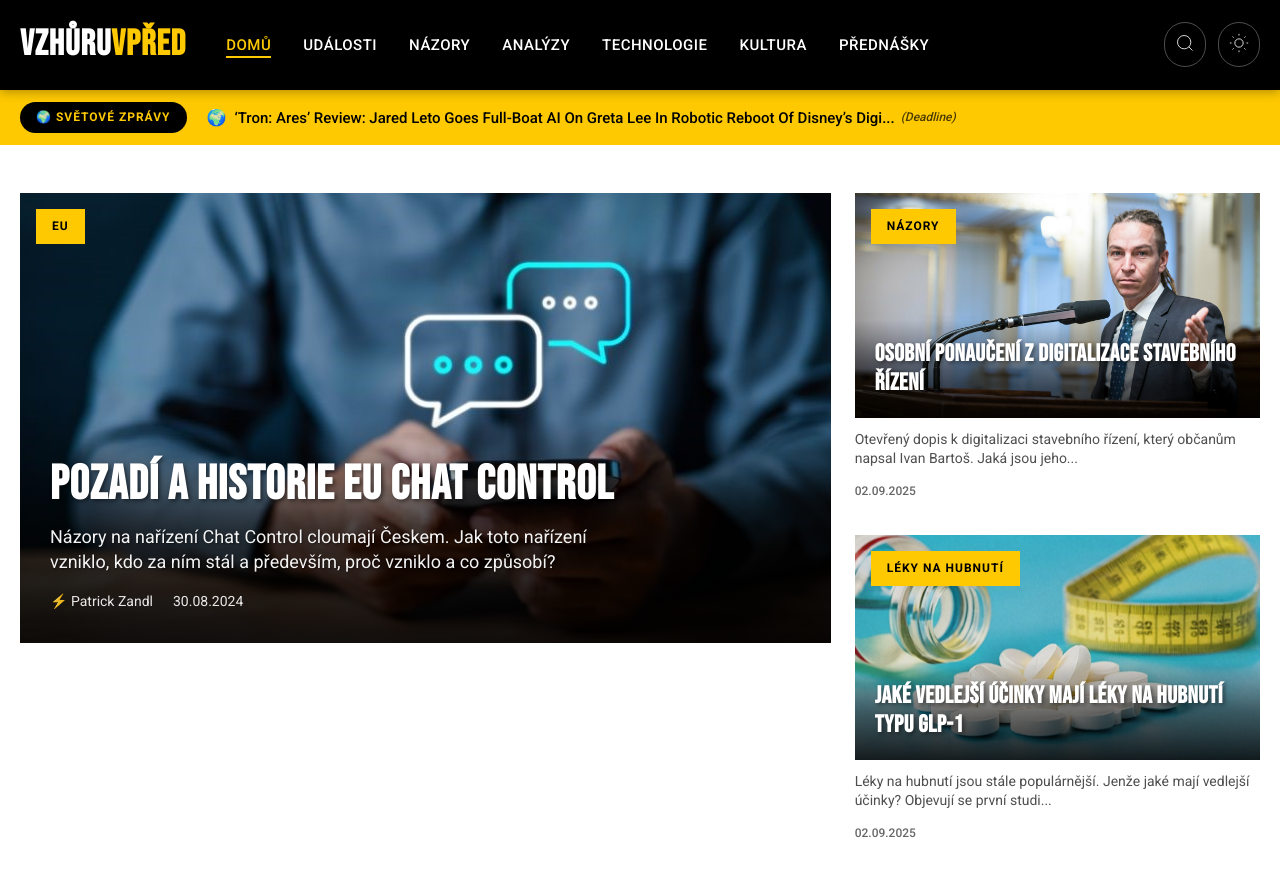
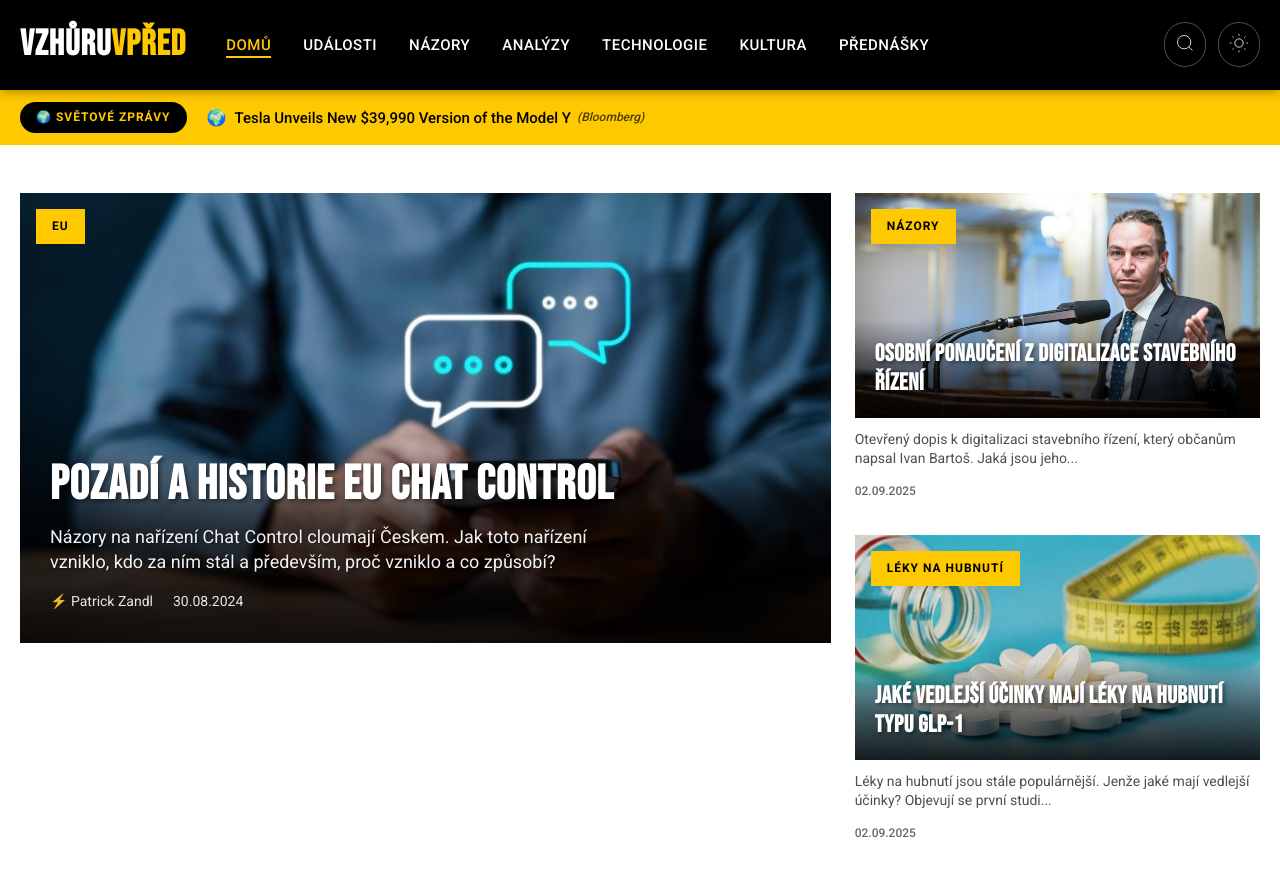
Before and after one commit to tangero/vzhuruvpred, a Jekyll site: the page built from index.html, in a window 1280 px wide and 900 px high. Shown: the top 877 px of the window. Built offline with Jekyll 4.4.1, drawn with Linux system fonts in a browser that asks for light colours; part of the change alters nothing that is shown.

Commit message:
Update world news 2025-10-08 20:21

```diff
--- a/_data/world_news.json
+++ b/_data/world_news.json
@@ -1,6 +1,105 @@
 {
-  "last_updated": "2025-10-08T19:14:09",
+  "last_updated": "2025-10-08T20:19:53",
   "articles": [
+    {
+      "flag": "🌍",
+      "country": "global",
+      "title": "Gold futures rise above $4,000 per ounce for the first time",
+      "original_title": "Gold futures rise above $4,000 per ounce for the first time - AP News",
+      "url": "https://apnews.com/article/gold-record-price-silver-shutdown-fbe2b3c43780923569a7b5db1a55f06b",
+      "urlToImage": "https://dims.apnews.com/dims4/default/a1a6ed5/2147483647/strip/true/crop/5647x3176+0+294/resize/1440x810!/quality/90/?url=https%3A%2F%2Fassets.apnews.com%2F4b%2Fed%2Fd5e0ac458afb49f11cad0c1c94dc%2F54c6fc701be2445aad67cd7f775aec43",
+      "source": "Associated Press",
+      "publishedAt": "2025-10-07T20:29:00Z",
+      "description": "Gold futures have soared above $4,000 per troy ounce for the first time, as many investors seek a “safe haven” to park their money during the continuing U.S. government shutdown. The going price for N"
+    },
+    {
+      "flag": "🌍",
+      "country": "global",
+      "title": "Tesla Unveils New $39,990 Version of the Model Y",
+      "original_title": "Tesla Unveils New $39,990 Version of the Model Y - Bloomberg.com",
+      "url": "https://www.bloomberg.com/news/articles/2025-10-07/tesla-unveils-39-990-model-y-to-counter-loss-of-us-tax-credits",
+      "urlToImage": "https://assets.bwbx.io/images/users/iqjWHBFdfxIU/i6mvOJBYKCk8/v0/1200x800.jpg",
+      "source": "Bloomberg",
+      "publishedAt": "2025-10-07T19:41:32Z",
+      "description": "Tesla Inc. introduced new versions of its top-selling models priced at under $40,000, making its main vehicles more affordable to counteract the loss of US incentives for electric cars."
+    },
+    {
+      "flag": "🇺🇸",
+      "country": "us",
+      "title": "Supreme Court sharply questions law banning conversion therapy",
+      "original_title": "Supreme Court sharply questions law banning conversion therapy - The Washington Post",
+      "url": "https://www.washingtonpost.com/politics/2025/10/07/supreme-court-gay-conversion-therapy-ban/",
+      "urlToImage": "https://www.washingtonpost.com/wp-apps/imrs.php?src=https://arc-anglerfish-washpost-prod-washpost.s3.amazonaws.com/public/D6CUQ2NPDNVBRA5L6PHSDM6LYM.JPG&w=1440",
+      "source": "The Washington Post",
+      "publishedAt": "2025-10-07T18:27:31Z",
+      "description": "Supreme Court sharpy questions Colorado law that bans efforts to changing minors’ sexual identity, suggesting it violates free speech rights of therapists."
+    },
+    {
+      "flag": "🌍",
+      "country": "global",
+      "title": "U.S. envoy Steve Witkoff, Jared Kushner heading to Egypt as Gaza ceasefire talks continue",
+      "original_title": "U.S. envoy Steve Witkoff, Jared Kushner heading to Egypt as Gaza ceasefire talks continue - CBS News",
+      "url": "https://www.cbsnews.com/news/steve-witkoff-jared-kushner-egypt-gaza-ceasefire-talks/",
+      "urlToImage": "https://assets3.cbsnewsstatic.com/hub/i/r/2025/10/07/ede4e45e-6235-40b3-bd69-b737610b9176/thumbnail/1200x630g1/683a5218b242a88b6beac56b17ae86da/gettyimages-2238128796.jpg",
+      "source": "CBS News",
+      "publishedAt": "2025-10-07T18:13:00Z",
+      "description": "White House spokesperson Karoline Leavitt said Steve Witkoff and Jared Kushner were on hand to take part in indirect talks between Israel and Hamas, which aim to end the war in Gaza."
+    },
+    {
+      "flag": "🌍",
+      "country": "global",
+      "title": "Three scientists at US universities win Nobel Prize in physics for advancing quantum technology",
+      "original_title": "Three scientists at US universities win Nobel Prize in physics for advancing quantum technology - AP News",
+      "url": "https://apnews.com/article/nobel-prize-physics-e74ee2acf652259cf268cc1d48873e14",
+      "urlToImage": "https://dims.apnews.com/dims4/default/baac58f/2147483647/strip/true/crop/3000x1688+0+156/resize/1440x810!/quality/90/?url=https%3A%2F%2Fassets.apnews.com%2F19%2F0e%2Fee3513a9ae297f0ef4b71e82b263%2F4c5733173d7849d59425c638fa58f5d9",
+      "source": "Associated Press",
+      "publishedAt": "2025-10-07T18:08:00Z",
+      "description": "Three scientists have won the Nobel Prize in physics for research on the strange behavior of subatomic particles called quantum tunneling. It enabled the ultra-sensitive measurements achieved by MRI m"
+    },
+    {
+      "flag": "🌍",
+      "country": "global",
+      "title": "Government shutdown live updates as dispute emerges over back pay for furloughed workers",
+      "original_title": "Government shutdown live updates as dispute emerges over back pay for furloughed workers - CBS News",
+      "url": "https://www.cbsnews.com/live-updates/government-shutdown-latest-senate-vote-trump-air-traffic-controllers/",
+      "urlToImage": "https://assets1.cbsnewsstatic.com/hub/i/r/2025/10/07/45c0809e-86e2-4076-9cf0-43ce611d2e93/thumbnail/1200x630/1ca7a464f57b842b4d4d25f73343dbbb/gettyimages-2239326130.jpg",
+      "source": "CBS News",
+      "publishedAt": "2025-10-07T17:59:00Z",
+      "description": "The 2025 government shutdown entered its seventh day on Tuesday as both sides remained locked in their positions, with no sign of relenting. Follow live updates here."
+    },
+    {
+      "flag": "🌍",
+      "country": "global",
+      "title": "Trump Pardon For Sean Combs “Still Under Discussion” As Diddy Seeks Move To Cushy Prison For 4-Year Sentence",
+      "original_title": "Trump Pardon For Sean Combs “Still Under Discussion” As Diddy Seeks Move To Cushy Prison For 4-Year Sentence - Deadline",
+      "url": "http://deadline.com/2025/10/sean-combs-trump-pardon-prison-move-1236572175/",
+      "urlToImage": "https://deadline.com/wp-content/uploads/2025/08/Sean-Diddy-Combs-and-Donald-Trump.jpg?w=1024",
+      "source": "Deadline",
+      "publishedAt": "2025-10-07T17:37:00Z",
+      "description": "Trump hasn't killed the idea of a presidential pardon for Diddy, but nothing is written in stone as the performer also seeks a cushier prison to serve out his 4-yr sentence"
+    },
+    {
+      "flag": "🌍",
+      "country": "global",
+      "title": "Why MAGA is outraged at Zach Bryan over ICE lyric",
+      "original_title": "Why MAGA is outraged at Zach Bryan over ICE lyric - Axios",
+      "url": "https://www.axios.com/2025/10/07/zach-bryan-bad-news-ice-song-lyrics-maga",
+      "urlToImage": "https://images.axios.com/MRjNdhSLJcJJ3jvaDqCSI_3giwc=/0x50:3000x1737/1366x768/2025/10/07/1759851061067.jpeg",
+      "source": "Axios",
+      "publishedAt": "2025-10-07T17:04:01Z",
+      "description": "ICE has faced widespread scrutiny for its violent raids within the United States."
+    },
+    {
+      "flag": "🌍",
+      "country": "global",
+      "title": "Taylor Swift Responds to Fans Who Dislike ‘The Life of a Showgirl’: ‘I’m Not the Art Police’ and ‘I Welcome the Chaos’",
+      "original_title": "Taylor Swift Responds to Fans Who Dislike ‘The Life of a Showgirl’: ‘I’m Not the Art Police’ and ‘I Welcome the Chaos’ - Variety",
+      "url": "https://variety.com/2025/music/news/taylor-swift-responds-fans-dislike-the-life-of-a-showgirl-1236542244/",
+      "urlToImage": "https://variety.com/wp-content/uploads/2025/10/GettyImages-2197310482.jpg?w=1000&h=563&crop=1",
+      "source": "Variety",
+      "publishedAt": "2025-10-07T17:04:00Z",
+      "description": "Taylor Swift responded to negative reactions of 'The Life of a Showgirl' in an interview with Apple Music's Zane Lowe."
+    },
     {
       "flag": "🌍",
       "country": "global",
@@ -13,59 +112,26 @@
       "description": "Attorney General Pam Bondi is testifying before the Senate Judiciary Committee amid mounting concerns that the DOJ is being weaponized to go after President Trump's perceived enemies."
     },
     {
-      "flag": "🌍",
-      "country": "global",
-      "title": "‘Tron: Ares’ Review: Jared Leto Goes Full-Boat AI On Greta Lee In Robotic Reboot Of Disney’s Digital Franchise",
-      "original_title": "‘Tron: Ares’ Review: Jared Leto Goes Full-Boat AI On Greta Lee In Robotic Reboot Of Disney’s Digital Franchise - Deadline",
-      "url": "http://deadline.com/2025/10/tron-ares-review-jared-leto-greta-lee-robotic-reboot-1236571930/",
-      "urlToImage": "https://deadline.com/wp-content/uploads/2025/10/Tron-Ares.jpg?w=1024",
-      "source": "Deadline",
-      "publishedAt": "2025-10-07T16:00:00Z",
-      "description": "A review of Tron: Ares which reboots the 43-year-old franchise in an attempt to make the ever-changing AI technology still relevant to audiences."
+      "flag": "🇬🇧",
+      "country": "gb",
+      "title": "Time may be running out for Master of clocks Macron: What next for France?",
+      "original_title": "Time may be running out for Master of clocks Macron: What next for France? - BBC",
+      "url": "https://www.bbc.com/news/articles/c0kn04453z8o",
+      "urlToImage": "https://ichef.bbci.co.uk/news/1024/branded_news/4cbf/live/d73f4a40-a391-11f0-928c-71dbb8619e94.jpg",
+      "source": "BBC News",
+      "publishedAt": "2025-10-07T15:56:00Z",
+      "description": "After eight years in office, Emmanuel Macron's position as president is coming under increasing pressure as France's political crisis escalates."
     },
     {
       "flag": "🌍",
       "country": "global",
-      "title": "Sen. Josh Hawley falsely says FBI ‘tapped’ senators’ phones during Jack Smith probe",
-      "original_title": "Sen. Josh Hawley falsely says FBI ‘tapped’ senators’ phones during Jack Smith probe - Politico",
-      "url": "https://www.politico.com/live-updates/2025/10/07/congress/josh-hawley-fbi-pam-bondi-testimony-00596258",
-      "urlToImage": "https://www.politico.com/dims4/default/e5baae5/2147483647/resize/1200x/quality/90/?url=https%3A%2F%2Fstatic.politico.com%2F94%2F07%2Fd1a1fd5a4082ba38d519587e7b4e%2Fu-s-congress-04094.jpg",
-      "source": "Politico",
-      "publishedAt": "2025-10-07T15:57:09Z",
-      "description": "The Missouri Republican referenced FBI documents which revealed the time and duration of calls made and received by lawmakers."
-    },
-    {
-      "flag": "🌍",
-      "country": "global",
-      "title": "Rescuers race to evacuate stranded Everest hikers by Tuesday, source says",
-      "original_title": "Rescuers race to evacuate stranded Everest hikers by Tuesday, source says - KSL.com",
-      "url": "https://www.ksl.com/article/51386283/rescuers-race-to-evacuate-stranded-everest-hikers-by-tuesday-source-says",
-      "urlToImage": "https://img.ksl.com/slc/3112/311264/31126461.JPG?filter=kslv2/responsive_story_lg",
-      "source": "KSL.com",
-      "publishedAt": "2025-10-07T15:32:41Z",
-      "description": "More than 200 trekkers still stranded in freezing temperatures near the eastern face of Everest in Tibet are expected to be evacuated by Tuesday, a source familiar with the situation said."
-    },
-    {
-      "flag": "🌍",
-      "country": "global",
-      "title": "White House memo says furloughed workers might not get back pay",
-      "original_title": "White House memo says furloughed workers might not get back pay - Politico",
-      "url": "https://www.politico.com/news/2025/10/07/white-house-furloughed-workers-00596231",
-      "urlToImage": "https://www.politico.com/dims4/default/resize/1200/quality/90/format/jpg?url=https%3A%2F%2Fstatic.politico.com%2F69%2F1b%2Fa67c627449e2bdc37bc999f8923a%2Faptopix-trump-45630.jpg",
-      "source": "Politico",
-      "publishedAt": "2025-10-07T15:27:27Z",
-      "description": "Trump is using the threat of federal workforce cuts to force them to back the GOP’s clean continuing resolution."
-    },
-    {
-      "flag": "🌍",
-      "country": "global",
-      "title": "DHS Lashes Out at Country Star Over His New Song Slamming ICE",
-      "original_title": "DHS Lashes Out at Country Star Over His New Song Slamming ICE - The Daily Beast",
-      "url": "https://www.thedailybeast.com/dhs-lashes-out-at-country-star-over-his-new-song-slamming-ice/",
-      "urlToImage": "https://www.thedailybeast.com/resizer/v2/25WGS35ZQBGA3LZT2247QLRZD4.jpg?smart=true&auth=5ff1638d39d49da73a914a15664a6699dd3d73d68398f703292e2aab129ac780&width=1200&height=630",
-      "source": "Daily Beast",
-      "publishedAt": "2025-10-07T15:24:00Z",
-      "description": "Tricia McLaughlin, the DHS Assistant Secretary of Public Affairs, doesn’t like Zach Bryan’s new work."
+      "title": "Airport delays hit second day amid government shutdown",
+      "original_title": "Airport delays hit second day amid government shutdown - NBC News",
+      "url": "https://www.nbcnews.com/news/us-news/airport-delays-hit-second-day-government-shutdown-rcna236122",
+      "urlToImage": "https://media-cldnry.s-nbcnews.com/image/upload/t_nbcnews-fp-1200-630,f_auto,q_auto:best/rockcms/2025-10/251007-airport-shutdown-delays-se-1034a-89f053.jpg",
+      "source": "NBC News",
+      "publishedAt": "2025-10-07T15:49:09Z",
+      "description": "Flight delays were reported across the country for a second straight day Tuesday as the Federal Aviation Administration braced for more airport staffing shortages amid the government shutdown."
     },
     {
       "flag": "🌍",
@@ -101,26 +167,15 @@
       "description": "Tropical Storm Jerry formed over the central Atlantic Ocean Tuesday and is expected to strengthen into a hurricane by Wednesday."
     },
     {
-      "flag": "🌍",
-      "country": "global",
-      "title": "S&P 500 stalls as traders await more progress on ending shutdown: Live updates",
-      "original_title": "S&P 500 stalls as traders await more progress on ending shutdown: Live updates - CNBC",
-      "url": "https://www.cnbc.com/2025/10/06/stock-market-today-live-updates.html",
-      "urlToImage": "https://image.cnbcfm.com/api/v1/image/108208198-1759763553084-Traders-Photo-20251005-KK-PRESS-012.jpg?v=1759763636&w=1920&h=1080",
-      "source": "CNBC",
-      "publishedAt": "2025-10-07T14:31:00Z",
-      "description": "Investors await more developments on the current U.S. government shutdown that is now on its second week."
-    },
-    {
-      "flag": "🌍",
-      "country": "global",
-      "title": "Conservatives Take Aim at ‘One Battle After Another’: “Year’s Most Irresponsible Movie”",
-      "original_title": "Conservatives Take Aim at ‘One Battle After Another’: “Year’s Most Irresponsible Movie” - The Hollywood Reporter",
-      "url": "http://www.hollywoodreporter.com/movies/movie-news/one-battle-after-another-conservative-reactions-1236394128/",
-      "urlToImage": "https://www.hollywoodreporter.com/wp-content/uploads/2025/09/rev-1-OBAA-DUS-250113-0059-8_High_Res_JPEG-H-2025.jpg?w=1296&h=730&crop=1",
-      "source": "Hollywood Reporter",
-      "publishedAt": "2025-10-07T13:31:18Z",
-      "description": "While Paul Thomas Anderson's film is being heralded as a masterpiece by many, some conservatives accuse the film of potentially inspiring left-wing violence."
+      "flag": "🇫🇷",
+      "country": "fr",
+      "title": "Google is ‘committed to earning back your trust’ with Nest, Home, and Gemini - 9to5Google",
+      "original_title": "Google is ‘committed to earning back your trust’ with Nest, Home, and Gemini - 9to5Google",
+      "url": "http://9to5google.com/2025/10/07/google-home-nest-earn-trust/",
+      "urlToImage": "https://i0.wp.com/9to5google.com/wp-content/uploads/sites/4/2025/10/nest-cam-usb-c-adapter-3.jpg?resize=1200%2C628&quality=82&strip=all&ssl=1",
+      "source": "9to5google.com",
+      "publishedAt": "2025-10-07T14:20:00Z",
+      "description": "After a handful of fumbles, Google says it wants to \"earn back your trust\" in regards to Google Home, Nest, and Gemini."
     },
     {
       "flag": "🌍",
@@ -132,17 +187,6 @@
       "source": "9to5Mac",
       "publishedAt": "2025-10-07T13:08:00Z",
       "description": "The secretive AI hardware device designed by former Apple design chief Jony Ive and set to be launched by ChatGPT..."
-    },
-    {
-      "flag": "🌍",
-      "country": "global",
-      "title": "Overreactions from Jaguars' stunning win vs. Chiefs: Is Trevor Lawrence back? Should K.C. cut Harrison Butker?",
-      "original_title": "Overreactions from Jaguars' stunning win vs. Chiefs: Is Trevor Lawrence back? Should K.C. cut Harrison Butker? - CBS Sports",
-      "url": "https://www.cbssports.com/nfl/news/jaguars-chiefs-week-5-overreactions-trevor-lawrence-butker-mistake/",
-      "urlToImage": "https://sportshub.cbsistatic.com/i/r/2025/10/07/d9621ae4-cd45-46f5-b1aa-715886957a21/thumbnail/1200x675/d71df992a949865775937c6a462e47c7/trevor-lawrence-getty.jpg",
-      "source": "CBS Sports",
-      "publishedAt": "2025-10-07T13:06:00Z",
-      "description": "Which overreactions from a wild 'MNF' showdown have merit?"
     },
     {
       "flag": "🇬🇧",
@@ -169,17 +213,6 @@
     {
       "flag": "🌍",
       "country": "global",
-      "title": "100+ GQ-Approved Prime Day Deals Worth Shopping",
-      "original_title": "100+ GQ-Approved Prime Day Deals Worth Shopping - GQ",
-      "url": "https://www.gq.com/story/best-prime-day-deals-10-07-2025",
-      "urlToImage": "https://media.gq.com/photos/68e40cd121abdacd1444d12e/16:9/w_1280,c_limit/adp%2010625%20v2.png",
-      "source": "GQ Magazine",
-      "publishedAt": "2025-10-07T12:11:04Z",
-      "description": "Amazon’s October Prime Big Deal Days—aka Prime Day 2.0—is here, and we’re keeping tabs on every drop. Our constantly updated guide rounds up 100+ of the best Prime Day deals worth your cash."
-    },
-    {
-      "flag": "🌍",
-      "country": "global",
       "title": "Babies take a lesson from soldiers in the war against malaria",
       "original_title": "Babies take a lesson from soldiers in the war against malaria - NPR",
       "url": "https://www.npr.org/sections/goats-and-soda/2025/10/07/g-s1-91950/malaria-babies-bed-net-baby-carrier",
@@ -191,46 +224,24 @@
     {
       "flag": "🌍",
       "country": "global",
-      "title": "I Was a Hostage in Gaza. This Is How I Survived.",
-      "original_title": "I Was a Hostage in Gaza. This Is How I Survived. - The Free Press",
-      "url": "https://www.thefp.com/p/i-was-a-hostage-in-gaza-this-is-how-i-survived-hamas-israel",
-      "urlToImage": "https://substackcdn.com/image/fetch/$s_!H0z_!,w_1200,h_600,c_fill,f_jpg,q_auto:good,fl_progressive:steep,g_auto/https%3A%2F%2Fsubstack-post-media.s3.amazonaws.com%2Fpublic%2Fimages%2F72078be5-b47c-4740-b6e0-0b1f3722a6ba_2400x1601.jpeg",
-      "source": "Thefp.com",
-      "publishedAt": "2025-10-07T09:36:48Z",
-      "description": "I was dragged barefoot from my home, bound and starved in Gaza, and forced to face the men who worship terrorists. This is how I made it home."
+      "title": "Attorney for woman shot by Border Patrol claims agent said, ‘Do something b----’ before shooting",
+      "original_title": "Attorney for woman shot by Border Patrol claims agent said, ‘Do something b----’ before shooting - WBEZ Chicago",
+      "url": "https://www.wbez.org/public-safety/2025/10/07/marimar-martinez-anthony-ian-santos-ruiz-border-patrol-shooting-brighton-park",
+      "urlToImage": "https://cst.brightspotcdn.com/dims4/default/427df5f/2147483647/strip/true/crop/5834x3330+0+280/resize/1461x834!/quality/90/?url=https%3A%2F%2Fchorus-production-cst-web.s3.us-east-1.amazonaws.com%2Fbrightspot%2Fd7%2Fe9%2F507fcb44485a808fc85c7c3f3f9f%2Ficeshooting-100525-0027.JPG",
+      "source": "WBEZ",
+      "publishedAt": "2025-10-07T10:30:00Z",
+      "description": "Body-camera video appears to contradict the government's claim that Marimar Martinez drove toward officers before one of them opened fire at her Saturday morning in Brighton Park, her attorney alleged"
     },
     {
       "flag": "🌍",
       "country": "global",
-      "title": "How two years of war in Gaza have changed the Middle East forever",
-      "original_title": "How two years of war in Gaza have changed the Middle East forever - Axios",
-      "url": "https://www.axios.com/2025/10/07/oct-7-two-years-war-gaza-how-changed-world",
-      "urlToImage": "https://images.axios.com/cam7ZiUkwLiTcFPty4TvjeNwYM0=/0x0:1920x1080/1366x768/2025/10/06/1759791561944.jpeg",
-      "source": "Axios",
-      "publishedAt": "2025-10-07T09:00:11Z",
-      "description": "Even if President Trump's peace push proves successful, the human tragedy and the geopolitical shifts will be felt for generations."
-    },
-    {
-      "flag": "🇫🇷",
-      "country": "fr",
-      "title": "Best Buy's weeklong Techtober Sale is competing with October Prime Day",
-      "original_title": "Best Buy's weeklong Techtober Sale is competing with October Prime Day - Mashable",
-      "url": "https://mashable.com/article/best-buy-techtober-sale-october-prime-day-2025-day-1",
-      "urlToImage": "https://helios-i.mashable.com/imagery/articles/04oLr5HcNqlN7TNppjlyu8V/hero-image.fill.size_1200x675.v1759819389.png",
-      "source": "Mashable",
-      "publishedAt": "2025-10-07T06:46:31Z",
-      "description": "You didn't think Best Buy would let Amazon run a sale all by itself, did you?"
-    },
-    {
-      "flag": "🌍",
-      "country": "global",
-      "title": "Sneaky asteroid zooms past Antarctica closer than a satellite — and astronomers didn't catch it until hours after",
-      "original_title": "Sneaky asteroid zooms past Antarctica closer than a satellite — and astronomers didn't catch it until hours after - Live Science",
-      "url": "https://www.livescience.com/space/asteroids/sneaky-asteroid-zooms-past-antarctica-closer-than-a-satellite-and-astronomers-didnt-catch-it-until-hours-after",
-      "urlToImage": "https://cdn.mos.cms.futurecdn.net/5HRJpeAN3vYcrScCoczw7F-1920-80.jpg",
-      "source": "Live Science",
-      "publishedAt": "2025-10-06T21:28:36Z",
-      "description": "A small, giraffe-size asteroid called 2025 TF came closer to Earth than some satellites on Wednesday (Oct. 1), stunning astronomers who first spotted it hours later."
+      "title": "Jared Leto’s ‘Tron: Ares’: First Reactions From the Premiere",
+      "original_title": "Jared Leto’s ‘Tron: Ares’: First Reactions From the Premiere - The Hollywood Reporter",
+      "url": "http://www.hollywoodreporter.com/movies/movie-news/tron-ares-first-reactions-jared-leto-tron-3-1236394641/",
+      "urlToImage": "https://www.hollywoodreporter.com/wp-content/uploads/2024/02/Lightlines_study_240228_HeroFinal_4x5HiRes-copy.jpg?w=1296&h=730&crop=1",
+      "source": "Hollywood Reporter",
+      "publishedAt": "2025-10-07T08:43:35Z",
+      "description": "The Joachim Ronning-directed film, the third entry in the 'Tron' movie franchise, hits theaters Oct. 10."
     },
     {
       "flag": "🌍",
@@ -246,17 +257,6 @@
     {
       "flag": "🌍",
       "country": "global",
-      "title": "NASA Rover Appears to Catch Photo of Mysterious Interstellar Object From Surface of Mars",
-      "original_title": "NASA Rover Appears to Catch Photo of Mysterious Interstellar Object From Surface of Mars - Futurism",
-      "url": "https://futurism.com/space/nasa-mars-rover-photo-interstellar-object",
-      "urlToImage": "https://futurism.com/wp-content/uploads/2025/10/nasa-mars-rover-photo-interstellar-object.jpg?quality=85",
-      "source": "Futurism",
-      "publishedAt": "2025-10-06T18:30:06Z",
-      "description": "NASA's Mars Perseverance rover has seemingly managed to snap images of interstellar object 3I/ATLAS as it made its flyby of the Red Planet."
-    },
-    {
-      "flag": "🌍",
-      "country": "global",
       "title": "Quantum uncertainty captured in real time using femtosecond light pulses",
       "original_title": "Quantum uncertainty captured in real time using femtosecond light pulses - Phys.org",
       "url": "https://phys.org/news/2025-10-quantum-uncertainty-captured-real-femtosecond.html",
@@ -264,17 +264,6 @@
       "source": "Phys.Org",
       "publishedAt": "2025-10-06T17:40:03Z",
       "description": "Researchers from the University of Arizona, working with an international team, have captured and controlled quantum uncertainty in real time using ultrafast pulses of light. Their discovery, publishe"
-    },
-    {
-      "flag": "🌍",
-      "country": "global",
-      "title": "First bets for Week 6: Can Eagles-Giants hit the over? Who has the edge in 49ers-Bucs?",
-      "original_title": "First bets for Week 6: Can Eagles-Giants hit the over? Who has the edge in 49ers-Bucs? - ESPN",
-      "url": "https://www.espn.com/espn/betting/story/_/id/46423962/2025-nfl-week-6-games-betting-odds-props-early-pick-predictions-first-bet",
-      "urlToImage": "https://a2.espncdn.com/combiner/i?img=%2Fphoto%2F2025%2F1006%2Fr1556531_1296x729_16%2D9.jpg",
-      "source": "ESPN",
-      "publishedAt": "2025-10-06T17:05:00Z",
-      "description": "What Week 6 lines offered immediate value once odds came out? Here are five early bets to track."
     }
   ]
 }
```
